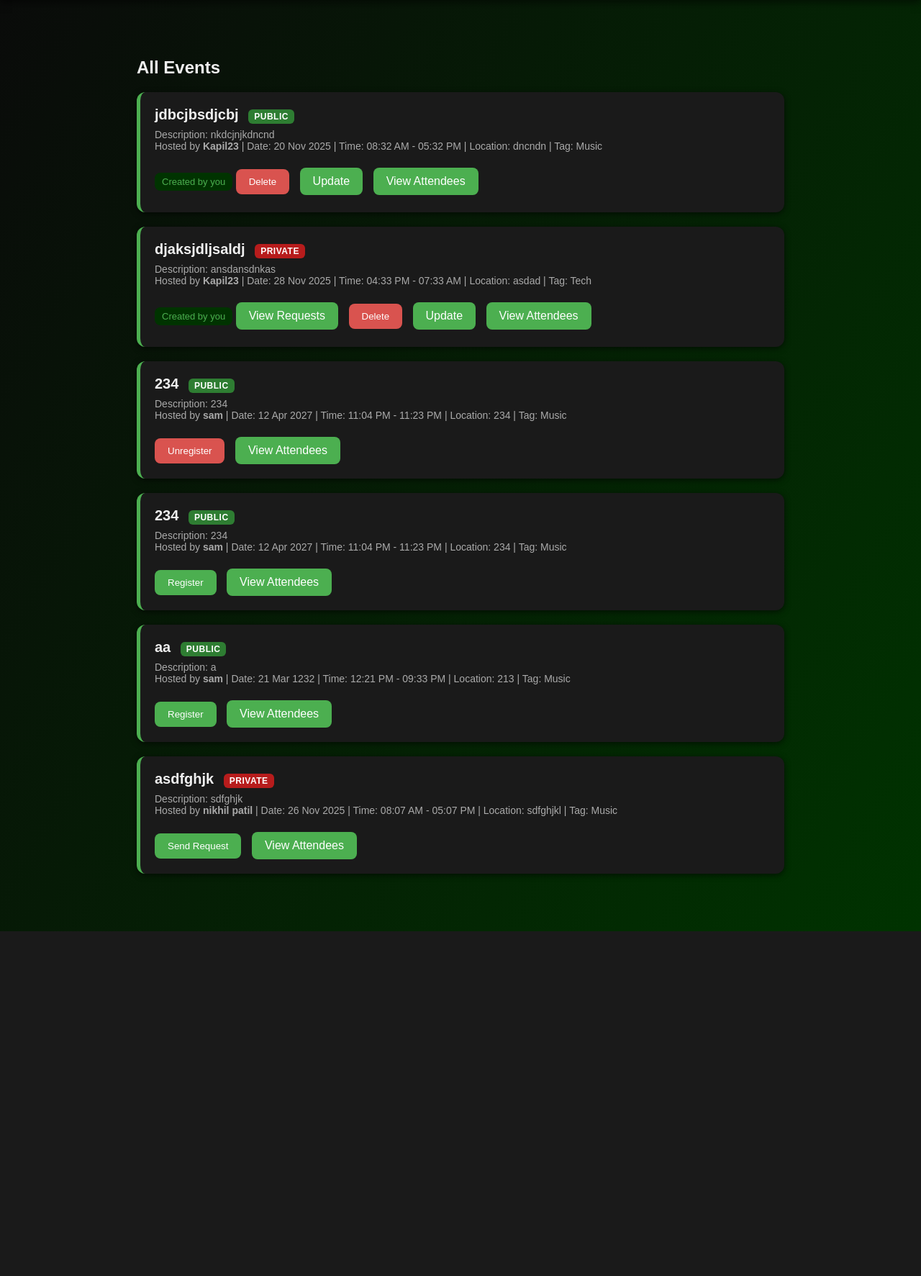
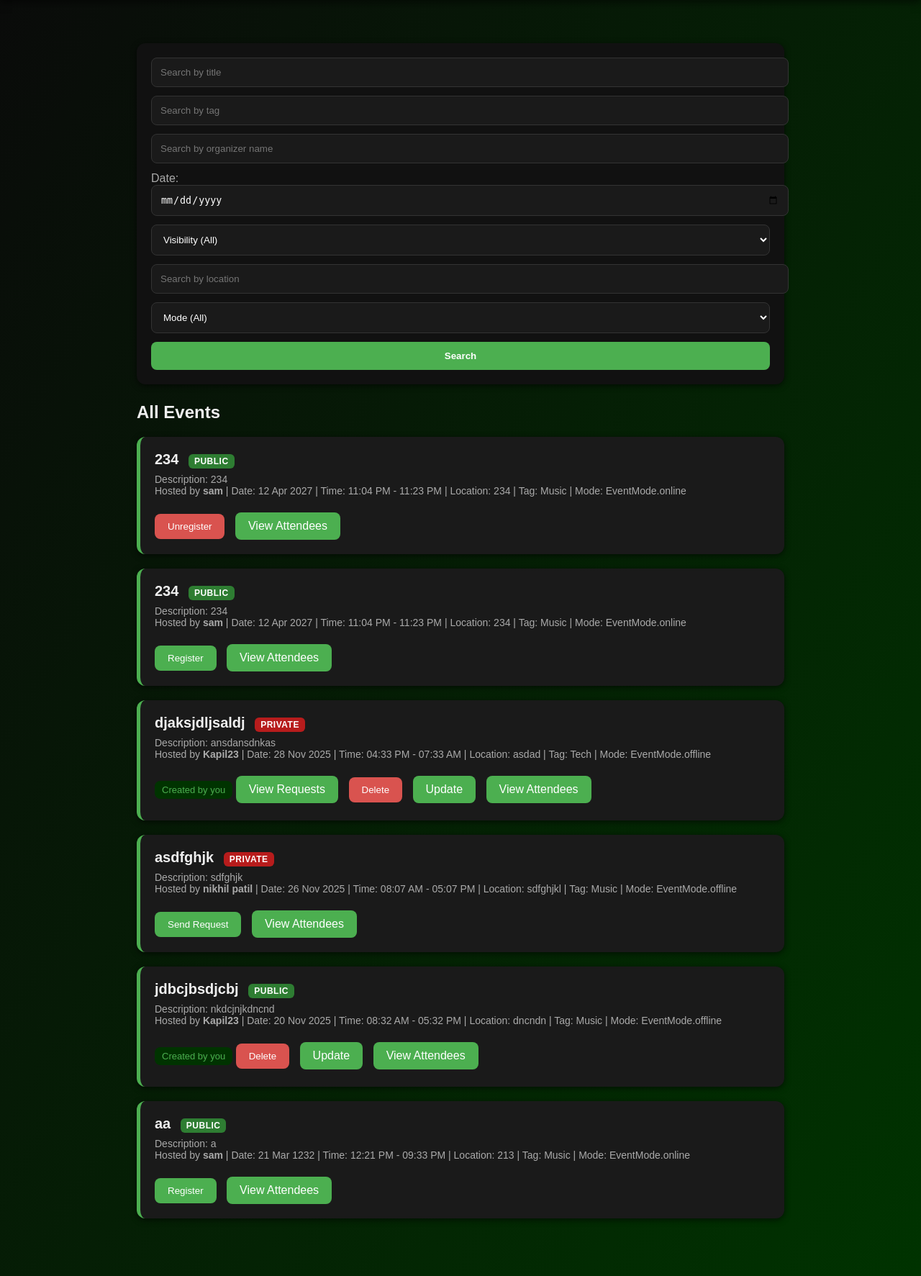
Before and after one commit to amanbhandare09/event_hive_app, a Flask app: page /profile in a window 1280 px wide. Shown: the part 79-1852 px from the top of the page at 72% size. Before the commit the page ends 1373 px from the top, so only its background shows below. Run offline with Flask 3, Linux system fonts and the light colour scheme; a user stored in the database is signed in.

Commit message:
search added

```diff
--- a/app/main.py
+++ b/app/main.py
@@ -28,19 +28,62 @@ def index():
 @login_required
 def profile():
 
-    events = Event.query.all()
+    # Read search filters from request
+    title = request.args.get("title", "").strip()
+    tag = request.args.get("tag", "").strip()
+    organizer = request.args.get("organizer", "").strip()
+    date = request.args.get("date", "").strip()
+    visibility = request.args.get("visibility", "").strip()
+    location = request.args.get("location", "").strip()
+    mode = request.args.get("mode", "").strip()
 
-    # Get all join requests created by the current user
-    user_join_requests = JoinRequest.query.filter_by(user_id=current_user.id).all()
+    # Start query
+    events = Event.query
 
-    # Format: {event_id: "pending"/"approved"/"rejected"}
-    user_requests = {req.event_id: req.status for req in user_join_requests}
+    # -----------------------
+    # 🔍 APPLY FILTERS
+    # -----------------------
+    if title:
+        events = events.filter(Event.title.ilike(f"%{title}%"))
 
+    if tag:
+        # If tag is Enum: Event.tags is EventTagEnum
+        events = events.filter(Event.tags.ilike(f"%{tag}%"))
+
+    if organizer:
+        events = events.join(User).filter(User.username.ilike(f"%{organizer}%"))
+
+    if date:
+        events = events.filter(Event.date == date)
+
+    if visibility:
+        events = events.filter(Event.visibility == visibility)
+
+    if location:
+        events = events.filter(Event.venue.ilike(f"%{location}%"))
+
+    if mode:
+        events = events.filter(Event.mode == mode)
+
+    # Sort events
+    events = events.order_by(Event.date.desc()).all()
+
+    # -----------------------
+    # 📌 USER'S JOIN REQUEST STATUS (FOR PRIVATE EVENTS)
+    # -----------------------
+    user_requests = {}
+    join_requests = JoinRequest.query.filter_by(user_id=current_user.id).all()
+    for req in join_requests:
+        user_requests[req.event_id] = req.status
+
+    # -----------------------
+    # 📌 RENDER PAGE
+    # -----------------------
     return render_template(
         "profile.html",
         events=events,
         user_requests=user_requests
-    ), 200
+    )
 
 
 # -------------------------------------
@@ -462,3 +505,37 @@ def view_join_requests(event_id):
     requests = JoinRequest.query.filter_by(event_id=event_id).all()
 
     return render_template("join_requests.html", event=event, requests=requests)
+
+
+# -------------------------------------
+# MY EVENTS PAGE (Organizers & Admin)
+# -------------------------------------
+@events_blueprint.route('/my-events', methods=['GET', 'POST'])
+
+def my_events_page():
+
+    search_query = ""
+
+    # If form submitted
+    if request.method == "POST":
+        search_query = request.form.get("search", "").strip()
+
+        # Filter events by name or description
+        events = Event.query.filter(
+            Event.name.ilike(f"%{search_query}%")
+        ).all()
+
+        return render_template(
+            "profile.html",
+            events=events,
+            search_query=search_query
+        )
+
+    # Default: show all events
+    events = Event.query.all()
+
+    return render_template(
+        "profile.html",
+        events=events,
+        search_query=search_query
+    )
--- a/app/templates/profile.html
+++ b/app/templates/profile.html
@@ -8,6 +8,40 @@
   max-width: 900px;
   margin: 40px auto;
   padding: 20px;
+}
+
+.search-box {
+  background: #111;
+  padding: 20px;
+  border-radius: 12px;
+  margin-bottom: 25px;
+  box-shadow: 0 2px 8px rgba(0,0,0,0.6);
+}
+
+.search-box input,
+.search-box select {
+  width: 100%;
+  padding: 12px;
+  margin-bottom: 12px;
+  border-radius: 8px;
+  border: 1px solid #333;
+  background: #1a1a1a;
+  color: #fff;
+}
+
+.search-btn {
+  width: 100%;
+  padding: 12px;
+  background: #4CAF50;
+  border: none;
+  border-radius: 8px;
+  color: #fff;
+  font-weight: 600;
+  cursor: pointer;
+}
+
+.search-btn:hover {
+  background: #45a049;
 }
 
 .event-card {
@@ -110,11 +144,52 @@
 {% block content %}
 
 <div class="event-container">
+
+    <!-- 🔍 SEARCH SECTION -->
+    <div class="search-box">
+        <form method="GET" action="{{ url_for('main.profile') }}">
+
+            <input type="text" name="title" placeholder="Search by title"
+                   value="{{ request.args.get('title', '') }}">
+
+            <input type="text" name="tag" placeholder="Search by tag"
+                   value="{{ request.args.get('tag', '') }}">
+
+            <input type="text" name="organizer" placeholder="Search by organizer name"
+                   value="{{ request.args.get('organizer', '') }}">
+
+            <label style="color:#aaa;">Date:</label>
+            <input type="date" name="date" value="{{ request.args.get('date', '') }}">
+
+            <select name="visibility">
+                <option value="">Visibility (All)</option>
+                <option value="public"
+                    {% if request.args.get('visibility')=='public' %}selected{% endif %}>Public</option>
+                <option value="private"
+                    {% if request.args.get('visibility')=='private' %}selected{% endif %}>Private</option>
+            </select>
+
+            <input type="text" name="location" placeholder="Search by location"
+                   value="{{ request.args.get('location', '') }}">
+
+            <select name="mode">
+                <option value="">Mode (All)</option>
+                <option value="online"
+                    {% if request.args.get('mode')=='online' %}selected{% endif %}>Online</option>
+                <option value="offline"
+                    {% if request.args.get('mode')=='offline' %}selected{% endif %}>Offline</option>
+            </select>
+
+            <button type="submit" class="search-btn">Search</button>
+        </form>
+    </div>
+
     <h2>All Events</h2>
 
     {% if events %}
         {% for event in events %}
             <div class="event-card">
+
                 <div class="event-title">
                     {{ event.title }}
                     <span class="visibility-tag {% if event.visibility.value == 'private' %}private{% else %}public{% endif %}">
@@ -128,66 +203,63 @@
                     Date: {{ event.date.strftime('%d %b %Y') }} |
                     Time: {{ event.starttime.strftime('%I:%M %p') }} - {{ event.endtime.strftime('%I:%M %p') }} |
                     Location: {{ event.venue }} |
-                    Tag: {{ event.tags.value }}
+                    Tag: {{ event.tags.value }} |
+                    Mode: {{ event.mode }}
                 </div>
 
                 {% if event.creator.id == current_user.id %}
                     <div class="created-by-you">Created by you</div>
 
                     {% if event.visibility.value == 'private' %}
-                        <a href="{{ url_for('events.view_join_requests', event_id=event.id) }}" class="attendees-btn">
+                        <a href="{{ url_for('events.view_join_requests', event_id=event.id) }}"
+                           class="attendees-btn">
                             View Requests
                         </a>
                     {% endif %}
 
-                    <form action="{{ url_for('events.delete_event', event_id=event.id) }}" method="POST" style="display:inline;">
+                    <form action="{{ url_for('events.delete_event', event_id=event.id) }}"
+                          method="POST" style="display:inline;">
                         <button type="submit" class="delete-btn">Delete</button>
                     </form>
 
-                    <a href="{{ url_for('events.load_update_event_page', event_id=event.id) }}" class="update-btn">Update</a>
+                    <a href="{{ url_for('events.load_update_event_page', event_id=event.id) }}"
+                       class="update-btn">Update</a>
 
                 {% else %}
-                    {# Check if user is registered (either in attendees many-to-many OR has Attendee record) #}
                     {% set is_registered = current_user in event.attendees %}
                     {% set attendee_record = current_user.attendee_links|selectattr('event_id', 'equalto', event.id)|first %}
 
                     {% if is_registered or attendee_record %}
-                        {# User is already registered #}
                         {% if event.visibility.value == 'public' %}
-                            <form action="{{ url_for('attendees.unregister_attendee', event_id=event.id) }}" method="POST" style="display:inline;">
+                            <form action="{{ url_for('attendees.unregister_attendee', event_id=event.id) }}"
+                                  method="POST" style="display:inline;">
                                 <button type="submit" class="delete-btn">Unregister</button>
                             </form>
                         {% else %}
                             <button class="register-btn" disabled>Already Registered</button>
                         {% endif %}
-
                     {% else %}
-                        {# User is NOT registered yet #}
                         {% if event.visibility.value == 'private' %}
-                            {# Private event - check join request status #}
                             {% if event.id in user_requests %}
                                 {% set status = user_requests[event.id] %}
 
                                 {% if status == "pending" %}
                                     <button class="register-btn" disabled>Request Pending</button>
-
                                 {% elif status == "approved" %}
                                     <button class="register-btn" disabled>Approved</button>
-
                                 {% elif status == "rejected" %}
                                     <button class="delete-btn" disabled>Request Rejected</button>
                                 {% endif %}
-
                             {% else %}
-                                <form action="{{ url_for('attendees.create_attendee') }}" method="POST" style="display:inline;">
+                                <form action="{{ url_for('attendees.create_attendee') }}"
+                                      method="POST" style="display:inline;">
                                     <input type="hidden" name="eventId" value="{{ event.id }}">
                                     <button type="submit" class="register-btn">Send Request</button>
                                 </form>
                             {% endif %}
-
                         {% else %}
-                            {# Public event - direct registration #}
-                            <form action="{{ url_for('attendees.create_attendee') }}" method="POST" style="display:inline;">
+                            <form action="{{ url_for('attendees.create_attendee') }}"
+                                  method="POST" style="display:inline;">
                                 <input type="hidden" name="eventId" value="{{ event.id }}">
                                 <button type="submit" class="register-btn">Register</button>
                             </form>
@@ -195,7 +267,8 @@
                     {% endif %}
                 {% endif %}
 
-                <a href="{{ url_for('attendees.get_attendee', event_id=event.id) }}" class="attendees-btn">
+                <a href="{{ url_for('attendees.get_attendee', event_id=event.id) }}"
+                   class="attendees-btn">
                     View Attendees
                 </a>
 
--- a/app_run.py
+++ b/app_run.py
@@ -2,7 +2,7 @@ from dotenv import load_dotenv
 import subprocess
 import sys
 
-from event_hive_app.app import create_app
+
 
 load_dotenv(override=True)
 command = ["flask","run"]
```
Also changed, not shown: app/static/qr_codes/qr_3_1_6.png (added), app/static/qr_codes/qr_3_3_5.png (added), app/static/qr_codes/qr_3_4_7.png (added), instance/db.sqlite.
